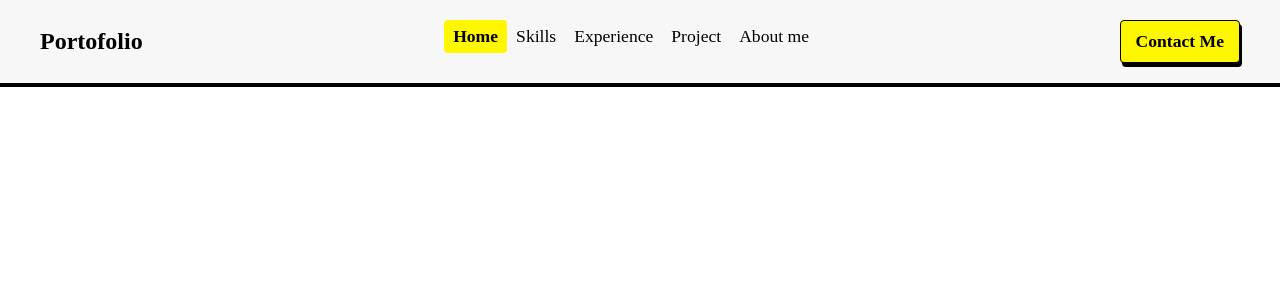
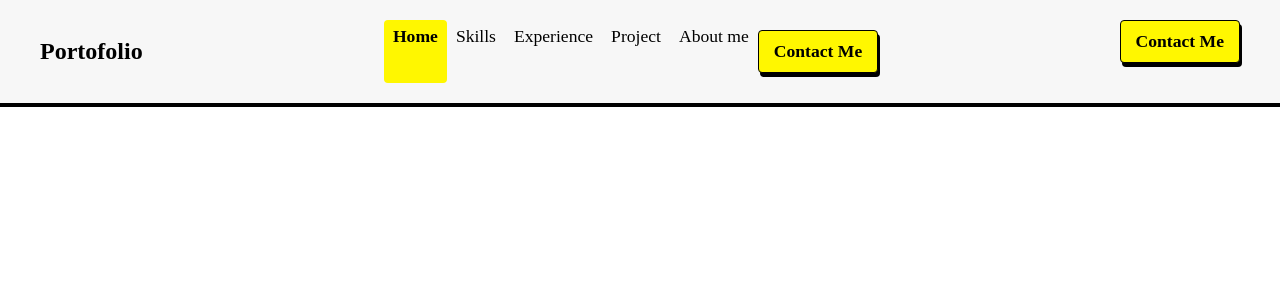
Before and after one commit to brelnosse/portofolio, a React (Create React App) app: page / in a window 1280 px wide. Shown: the top 300 px of the page. Built offline with nearby package versions, Linux system fonts and the light colour scheme; a web font is replaced by a local one.

Commit message:
Fix: close modal btn

```diff
--- a/src/components/Navbar.tsx
+++ b/src/components/Navbar.tsx
@@ -2,10 +2,9 @@ import { Link, useLocation } from "react-router-dom";
 //@ts-ignore
 import '../assets/style/navbar.css';
 import Button from "./Button";
-import { useEffect, useRef, useState } from "react";
+import { useEffect,  useState } from "react";
 import { MenuItems } from "../data/MenuItem";
 import { MenuItemType } from "../types/navbar.types";
-import { FontAwesomeIcon } from "@fortawesome/react-fontawesome";
 import {fas} from '@fortawesome/free-solid-svg-icons';
 
 const NavbarItem:React.FC<MenuItemType> = ({path, displayText}) => {
@@ -47,7 +46,7 @@ const Navbar: React.FC = () =>{
                 <div className="r-nav-header">
                     <h2>Portofolio</h2>
                     <span className="close-r-menu">
-                        {/* <FontAwesomeIcon icon={fas.faTimes}/> */}
+
                     </span>
                 </div>
                 {
@@ -55,10 +54,12 @@ const Navbar: React.FC = () =>{
                         return <NavbarItem path={el.path} displayText={el.displayText} key={`${el.path+i}`}/>
                     })
                 }
+
+                <li> <Button type="default" valueText="Contact Me" textStyle="bold" style={{margin: '10px 0px'}}/></li>
             </ul>
             <div className="navbar-actions_container">
                 <Button type="default" valueText="Contact Me" textStyle="bold" id="contactMeNavbtn"/>
-                <Button type="default" valueIcon={isVisible ? fas.faTimes : fas.faBars} id="responsive-action" onClick={handleShowMenu}/>
+                <Button type="default" valueIcon={isVisible ? fas.faTimes : fas.faBars} id="responsive-action" onClick={handleShowMenu} style={{zIndex: '999', position: 'relative'}}/>
             </div>
         </nav>
     );
```
